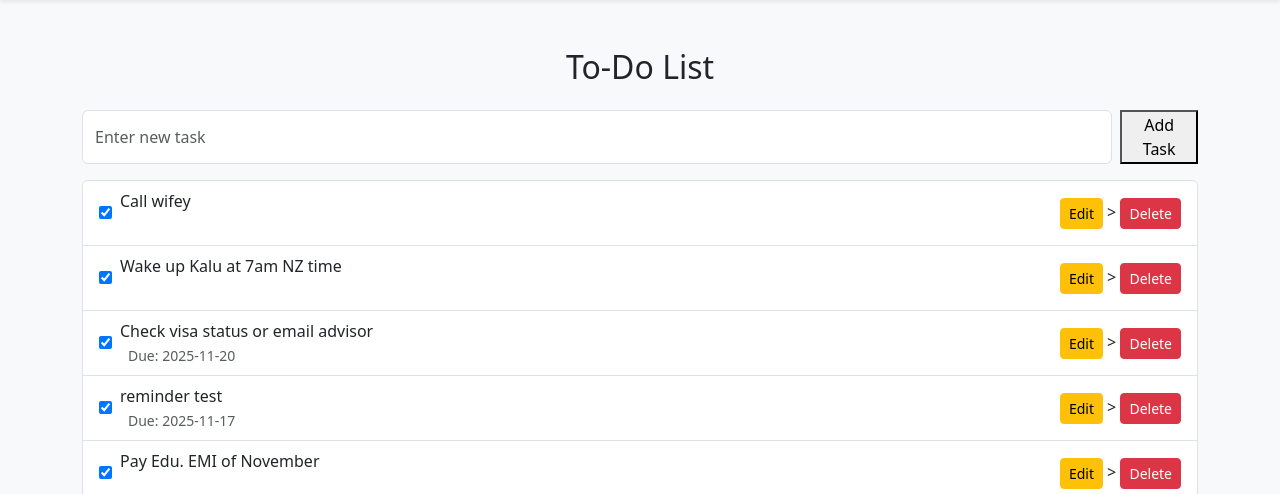
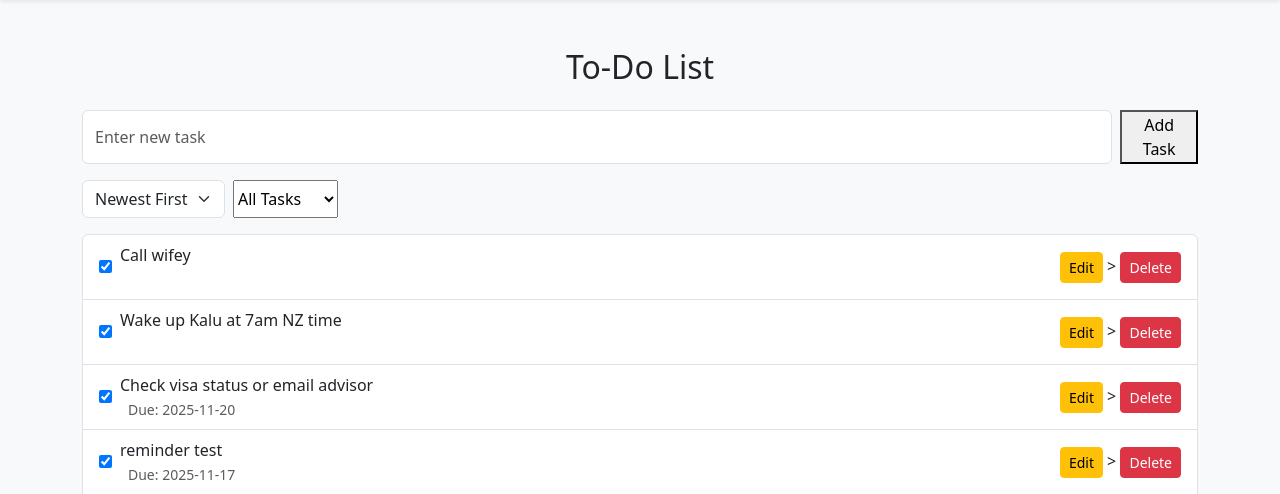
Before and after one commit to Aashish1023/todo-flask-app, a Flask app: page / in a window 1280 px wide. Shown: the part 56-550 px from the top of the page. Run offline with Flask 3, Linux system fonts and the light colour scheme; data comes from the database, SQL or seed files in the repository; both versions use the stored data as it was after the commit.

Commit message:
Add sorting and filtering options to task display in index route

```diff
--- a/templates/index.html
+++ b/templates/index.html
@@ -7,6 +7,25 @@
      <input type="text" name="task" placeholder="Enter new task" class="form-control me-2" required>
      <button type="submit">Add Task</button>
 </form>
+
+<div class="d-flex justify-content-between mb-3">
+    <!-- Sorting -->
+    <form method="get" class="d-flex">
+        <select name="sort" class="form-select me-2" onchange="this.form.submit()">
+            <option value="id_desc" {% if sort=='id_desc' %}selected{% endif %} >Newest First</option>
+            <option value="id_asc" {% if sort=='id_asc' %}selected{% endif %}>Oldest First</option>
+            <option value="due_asc" {% if sort=='due_asc' %}selected{% endif %}>Due Date⬆️</option>
+            <option value="due_desc" {% if sort=='due_desc' %}selected{% endif %}>Due Date⬇️</option>
+        </select>
+
+        <select name="" id="">
+            <option value="">All Tasks</option>
+            <option value="">Completed</option>
+            <option value="">Pending</option>
+            <option value="">overdue</option>
+        </select>
+    </form>
+</div>
 
 <!-- Task List -->
  <ul class="list-group">
```
Also changed, not shown: task.db.
